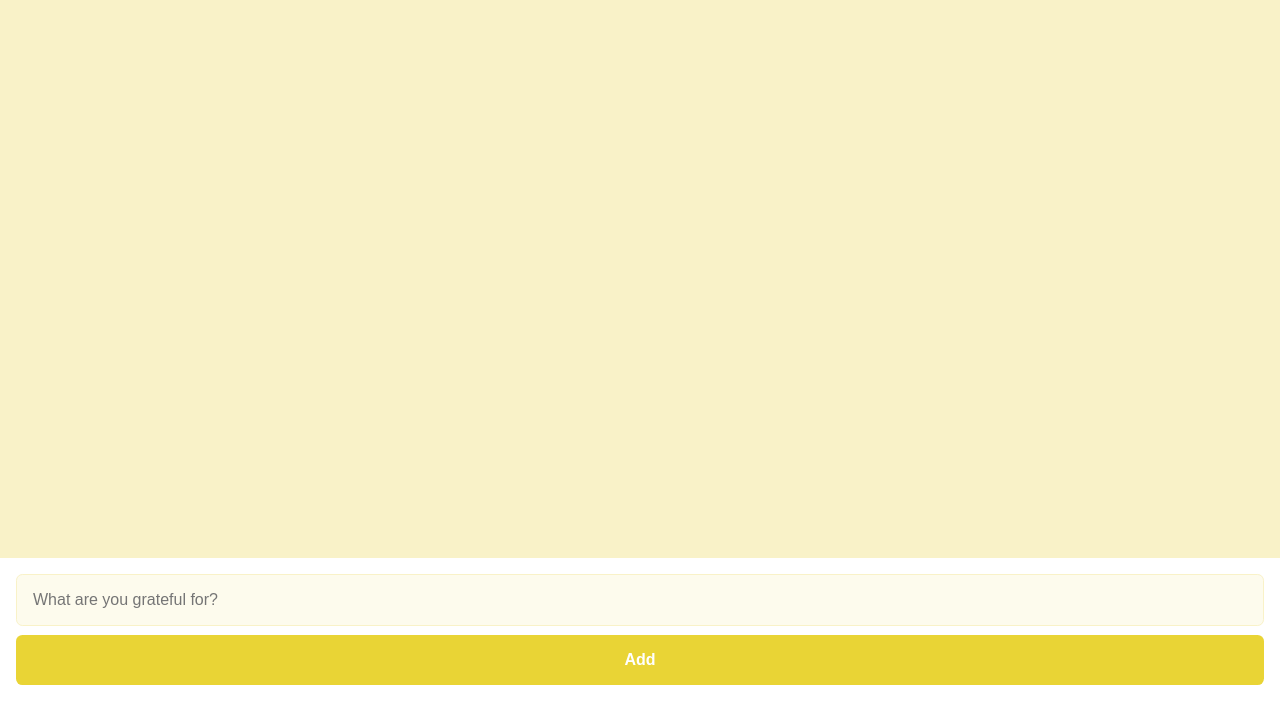
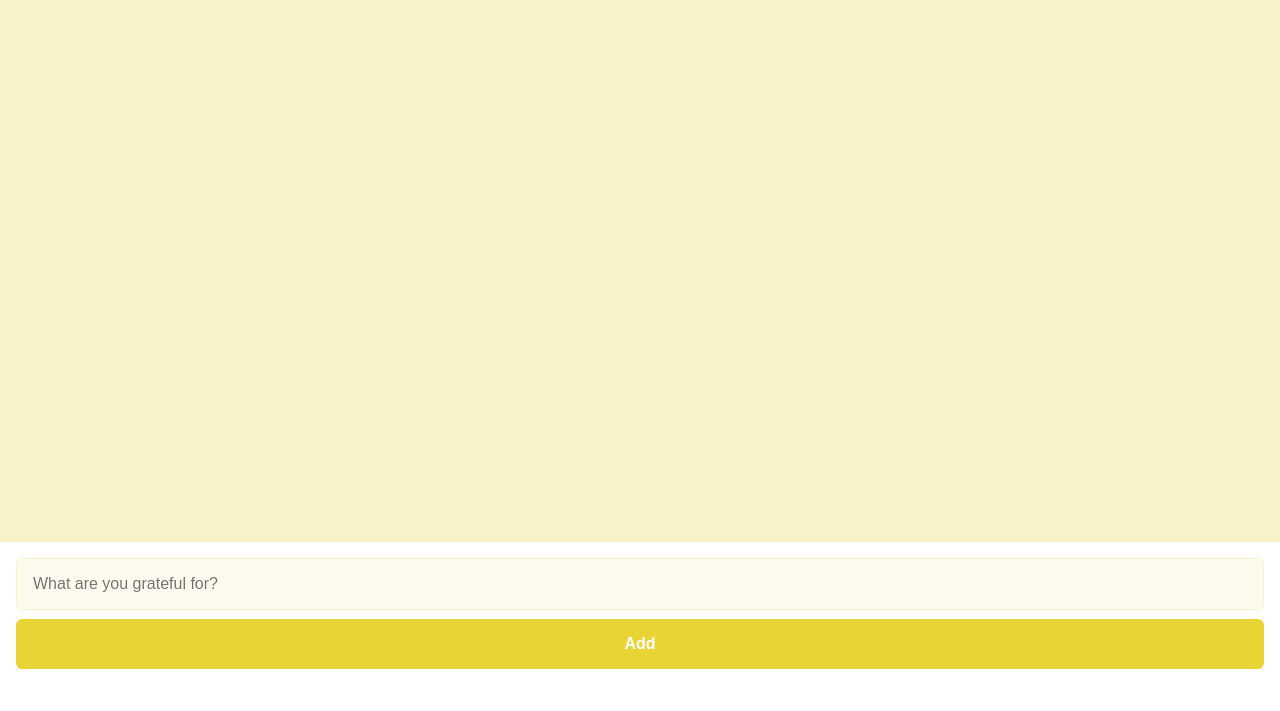
Before and after one commit to whoischrislam/gratitude-pwa, a plain HTML site: page index.html in a window 1280 px wide. Shown: the part 89-800 px from the top of the page. Drawn offline with Linux system fonts and the light colour scheme; no server answers.

Commit message:
Update styles.css

```diff
--- a/styles.css
+++ b/styles.css
@@ -90,7 +90,7 @@ main {
     width: 100%;
     position: fixed;
     bottom: 0;
-    padding: 1em 1em 1.6em 1em;
+    padding: 1em 1em 2.6em 1em;
     gap: 0.6em;
     display: flex;
     flex-direction: column;
```
